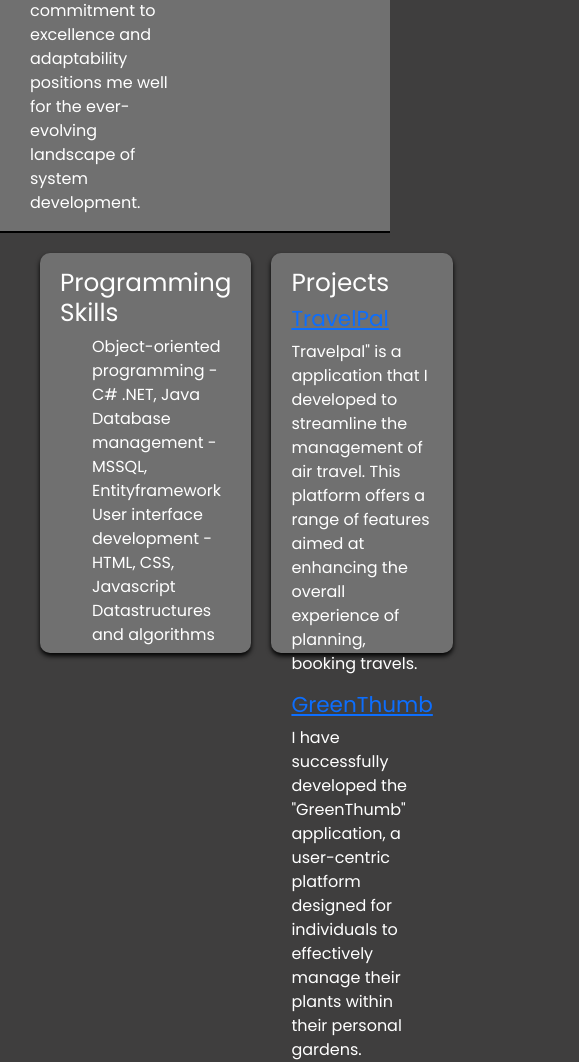
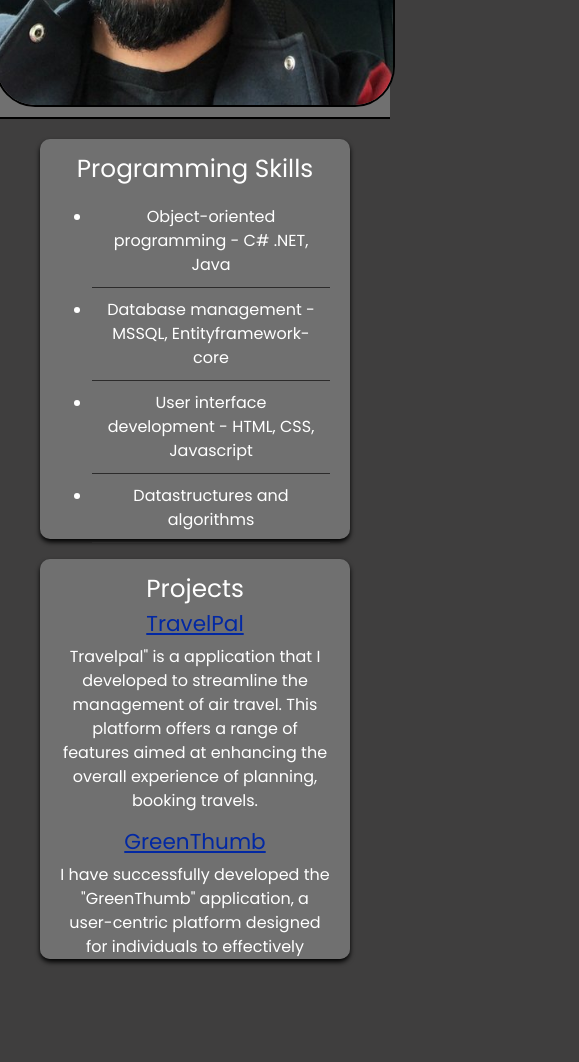
Before and after one commit to Mahodi313/MahdiSphere, a plain HTML site: page index.html in a window 390 px wide. Shown: the part 820-1882 px from the top of the page, 579 px wide, since content can reach past the window. After the commit the page ends 1799 px from the top, so only its background shows below. Drawn offline with nearby package versions, Linux system fonts and the light colour scheme.

Commit message:
mobileAdaptationSizeSite
Implemented size for mobile-users.

```diff
--- a/CSS/site.css
+++ b/CSS/site.css
@@ -20,3 +20,20 @@ ul {
 img {
   max-width: 100%;
 }
+
+@media (max-width: 768px) {
+  .header .container {
+    flex-direction: column;
+    padding-top: 20px;
+    text-align: center;
+  }
+
+  .boxes .container {
+    display: block;
+    text-align: center;
+  }
+
+  .projectBox {
+    overflow: auto;
+  }
+}
--- a/CSS/style.css
+++ b/CSS/style.css
@@ -79,3 +79,39 @@
   padding: 15px 20px;
   height: 400px;
 }
+
+.box ul {
+  list-style-type: disc;
+  margin-top: 12px;
+}
+
+.box li {
+  border-bottom: 1px solid #2c2b2b;
+  padding: 10px;
+  margin: 0;
+}
+
+.box h2 {
+  text-align: center;
+}
+
+.box a {
+  color: rgb(2, 40, 163);
+}
+
+@media (max-width: 768px) {
+  .header .container {
+    flex-direction: column;
+    padding-top: 20px;
+    text-align: center;
+  }
+
+  .boxes .container {
+    display: block;
+    text-align: center;
+  }
+
+  .projectBox {
+    overflow: auto;
+  }
+}
--- a/index.html
+++ b/index.html
@@ -74,12 +74,12 @@
           <h2>Programming Skills</h2>
           <ul class="skills-list">
             <li>Object-oriented programming - C# .NET, Java</li>
-            <li>Database management - MSSQL, Entityframework</li>
+            <li>Database management - MSSQL, Entityframework-core</li>
             <li>User interface development - HTML, CSS, Javascript</li>
             <li>Datastructures and algorithms</li>
           </ul>
         </div>
-        <div class="box">
+        <div class="box projectBox">
           <h2>Projects</h2>
           <h4><a href="">TravelPal</a></h4>
           <p>
```
